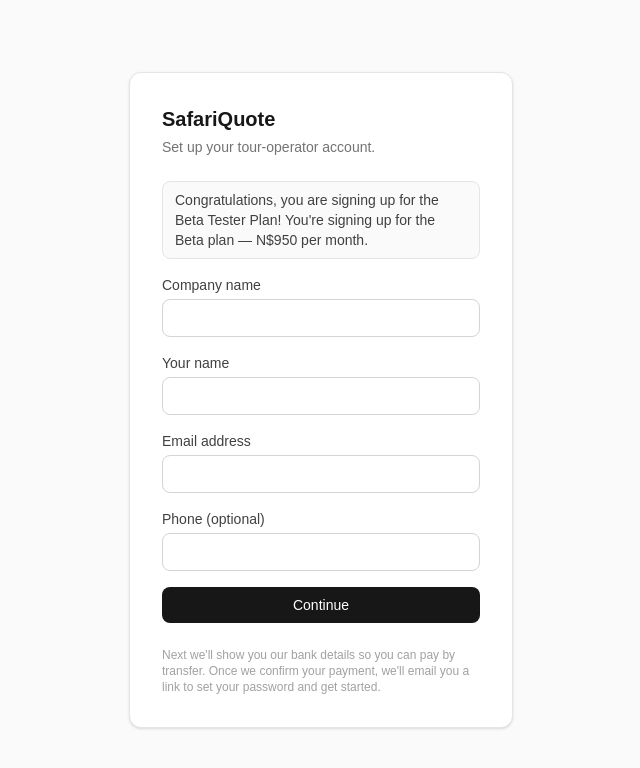
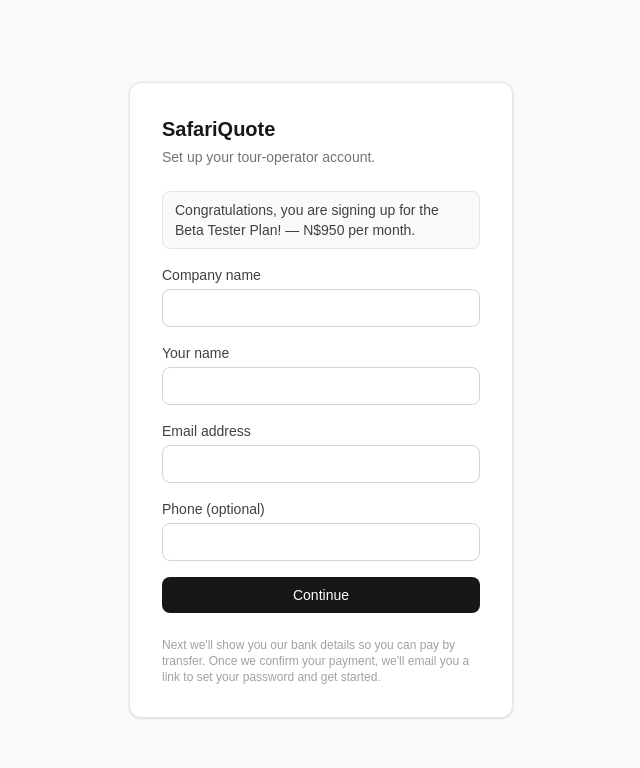
Before and after one commit to Steliantus/SafariQuote-web, a Next.js app in the folder SafariQuote web/: page /signup in a window 1280 px wide. Shown: the top 768 px of the page, without its empty margins (319-959 px from the left). Built offline with nearby package versions, Linux system fonts and the light colour scheme.

Commit message:
Trim redundant plan-name sentence in Beta congrats text

```diff
--- a/SafariQuote web/app/signup/page.js
+++ b/SafariQuote web/app/signup/page.js
@@ -75,13 +75,17 @@ export default async function SignupPage({ searchParams }) {
         </p>
         {plan && (
           <p className="text-sm bg-neutral-50 border border-neutral-200 rounded-lg px-3 py-2 mb-4 text-neutral-700">
-            {plan.key === "beta" && (
+            {plan.key === "beta" ? (
               <>
-                <span className="font-medium">Congratulations, you are signing up for the Beta Tester Plan!</span>{" "}
+                <span className="font-medium">Congratulations, you are signing up for the Beta Tester Plan!</span>
+                {" "}&mdash; {plan.price} {plan.period}.
+              </>
+            ) : (
+              <>
+                You&apos;re signing up for the <span className="font-medium">{plan.label}</span> plan
+                {" "}&mdash; {plan.price} {plan.period}.
               </>
             )}
-            You&apos;re signing up for the <span className="font-medium">{plan.label}</span> plan
-            {" "}&mdash; {plan.price} {plan.period}.
           </p>
         )}
         {error && (
```
